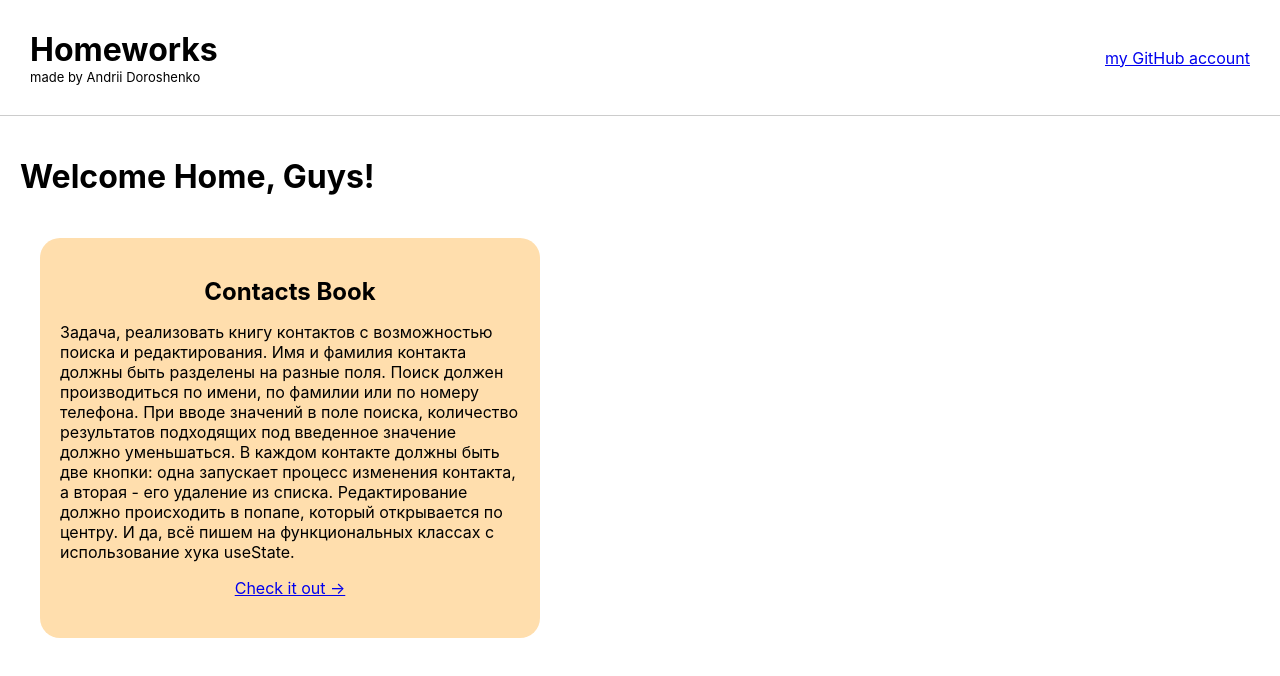
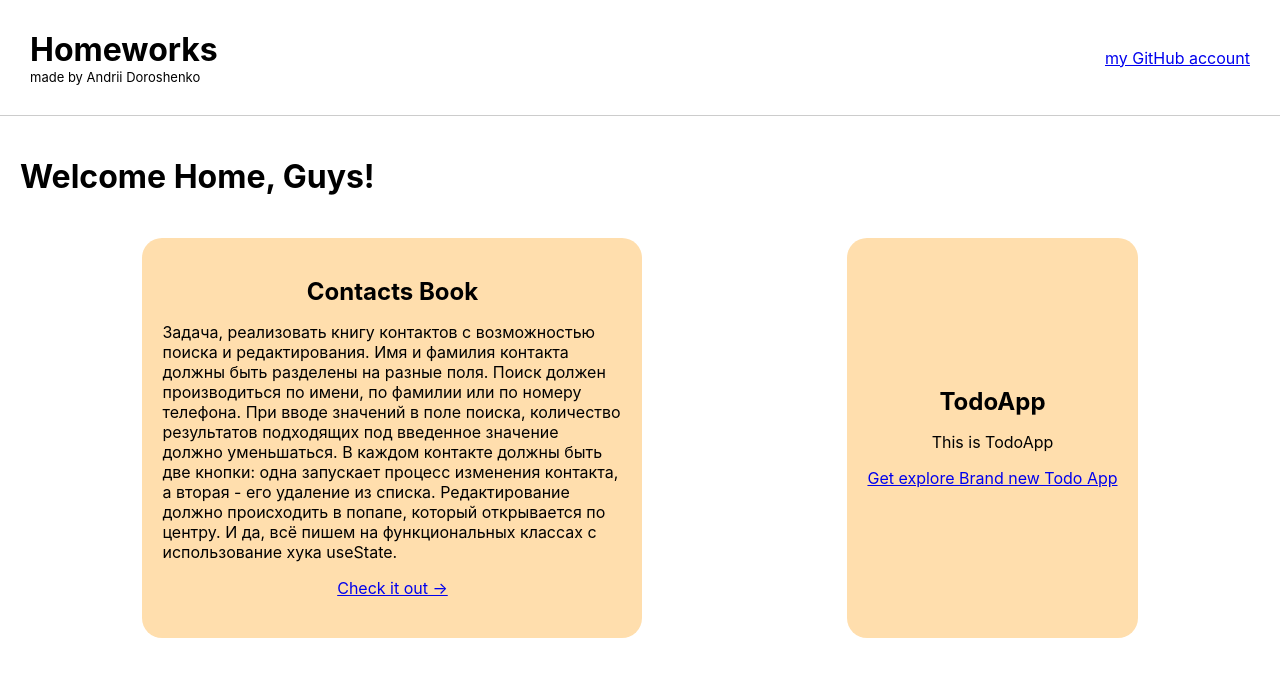
Before and after one commit to itsdorosh/react-course-30.04.22, a React (Create React App) app in the folder homeworks/: page / in a window 1280 px wide. Shown: the top 676 px of the page. Built offline with nearby package versions, Linux system fonts and the light colour scheme.

Commit message:
small updates

```diff
--- a/homeworks/src/App.css
+++ b/homeworks/src/App.css
@@ -20,6 +20,7 @@
 .cards {
   display: flex;
   padding: 20px;
+  justify-content: space-around;
 }
 
 .card {
--- a/homeworks/src/App.js
+++ b/homeworks/src/App.js
@@ -15,7 +15,7 @@ function App() {
         <Router>
           <Routes>
             <Route exact path='/' element={<Homepage />} />
-            <Route exact path='/contacts-book' element={<ContactsBook />} />
+            <Route path='/contacts-book' element={<ContactsBook />} />
             <Route path='*' element={<NotFoundPage />} />
           </Routes>
         </Router>
--- a/homeworks/src/pages/Homepage.js
+++ b/homeworks/src/pages/Homepage.js
@@ -15,6 +15,12 @@ export function Homepage() {
       И да, всё пишем на функциональных классах с использование хука useState.`,
       link: { text: "Check it out →", href: "/contacts-book" },
     },
+    {
+      id: 2,
+      title: "TodoApp",
+      description: "This is TodoApp",
+      link: {text: "Get explore Brand new Todo App", href: "/todos"}
+    },
   ]);
 
   return (
```
